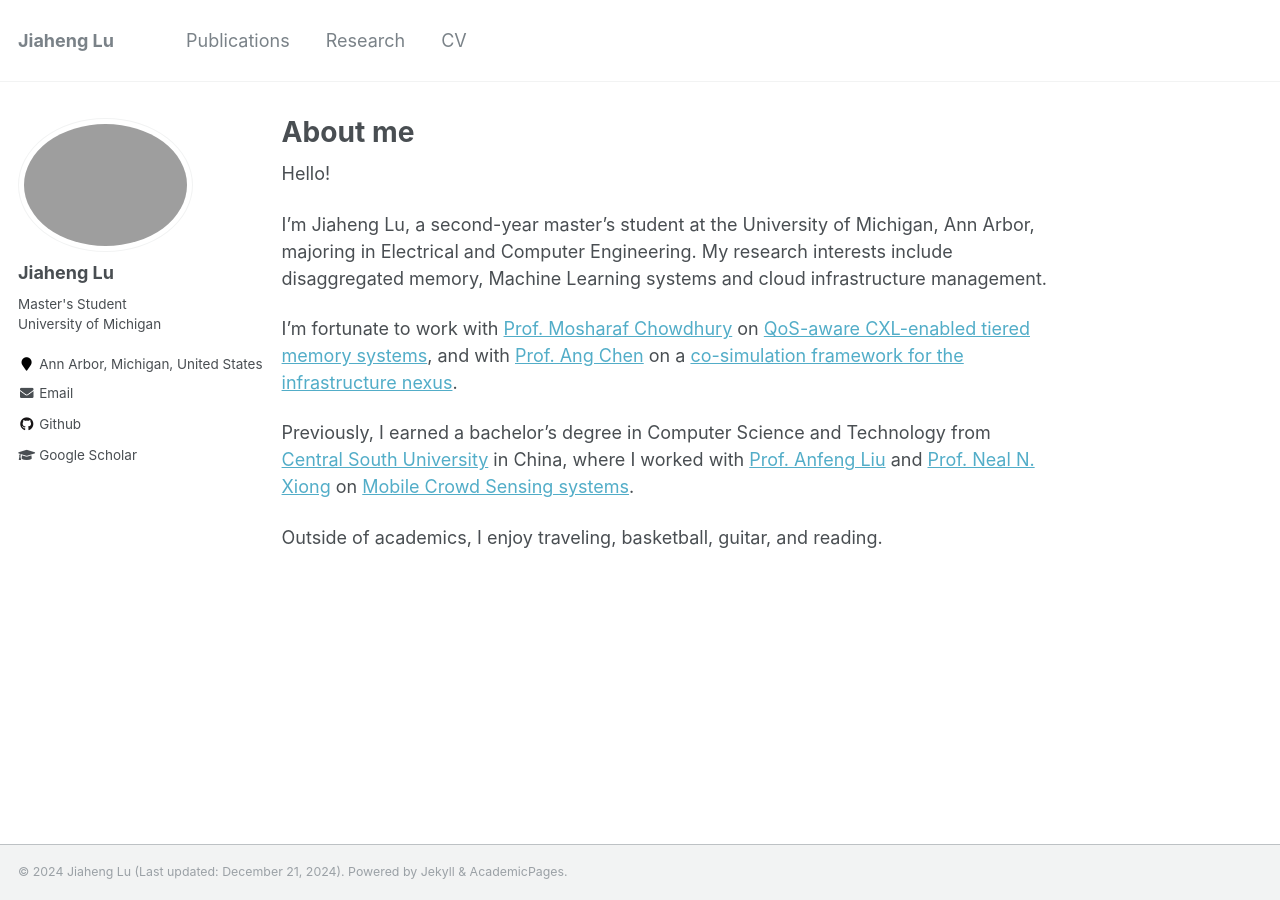
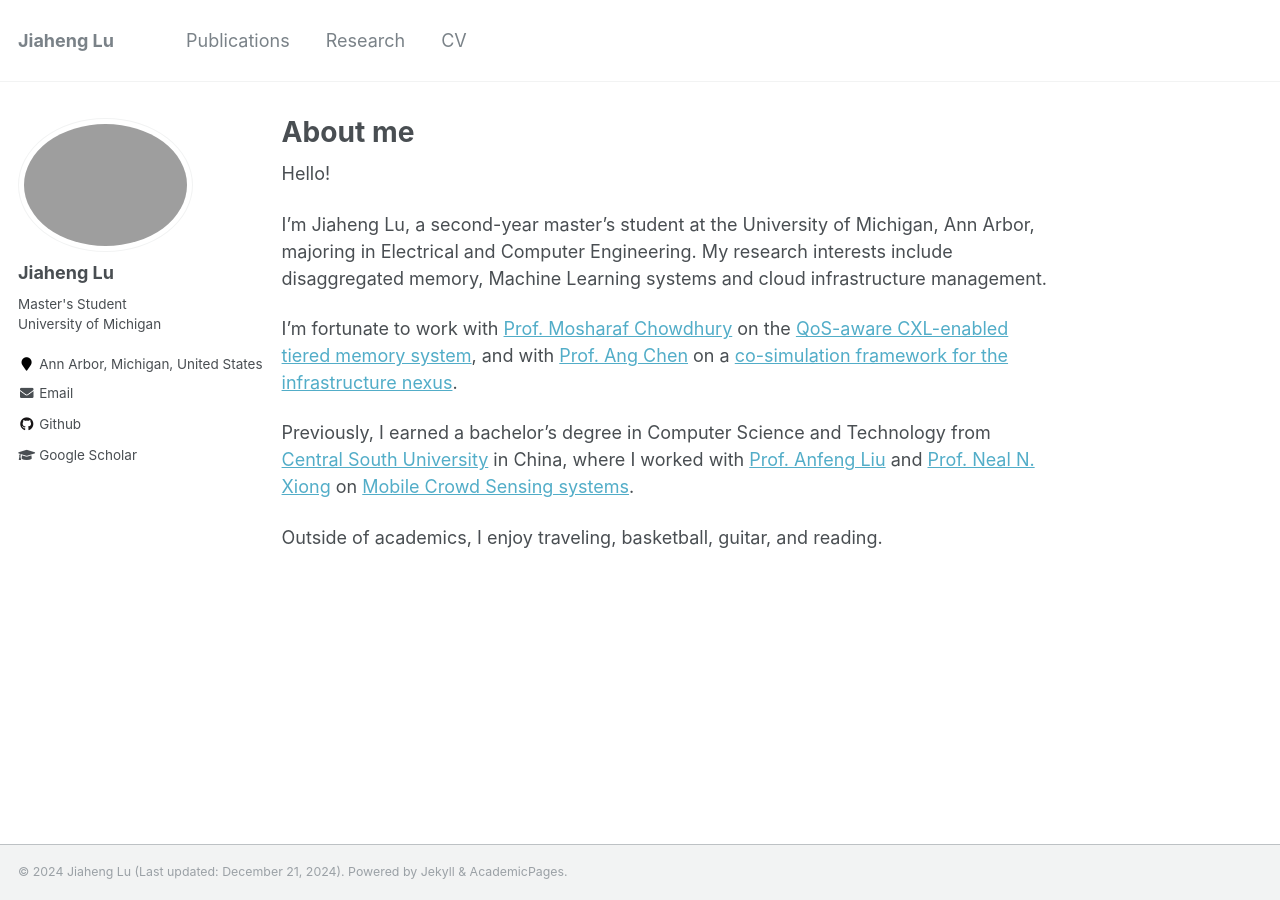
Before and after one commit to JhengLu/JhengLu.github.io, a Jekyll site: the page built from _pages/about.md, in a window 1280 px wide. Built offline with Jekyll 4.4.1, drawn with Linux system fonts in a browser that asks for light colours.

Commit message:
[text] minor in about me

```diff
--- a/_pages/about.md
+++ b/_pages/about.md
@@ -12,7 +12,7 @@ Hello!
 
 I'm Jiaheng Lu, a second-year master's student at the University of Michigan, Ann Arbor, majoring in Electrical and Computer Engineering. My research interests include disaggregated memory, Machine Learning systems and cloud infrastructure management.
 
-I'm fortunate to work with [Prof. Mosharaf Chowdhury](https://symbioticlab.org/people/) on [QoS-aware CXL-enabled tiered memory systems](https://arxiv.org/abs/2412.08938), and with [Prof. Ang Chen](https://web.eecs.umich.edu/~chenang/) on a [co-simulation framework for the infrastructure nexus](https://hotinfra24.github.io/papers/hotinfra24-final1.pdf).
+I'm fortunate to work with [Prof. Mosharaf Chowdhury](https://symbioticlab.org/people/) on the [QoS-aware CXL-enabled tiered memory system](https://arxiv.org/abs/2412.08938), and with [Prof. Ang Chen](https://web.eecs.umich.edu/~chenang/) on a [co-simulation framework for the infrastructure nexus](https://hotinfra24.github.io/papers/hotinfra24-final1.pdf).
 
 Previously, I earned a bachelor's degree in Computer Science and Technology from [Central South University](https://en.csu.edu.cn/) in China, where I worked with [Prof. Anfeng Liu](https://scholar.google.com/citations?user=9RDpn1gAAAAJ&hl=zh-CN) and [Prof. Neal N. Xiong](https://srinfo.sulross.edu/fs/1448) on [Mobile Crowd Sensing systems](https://jiahenglu.com/research/2022-02-28-MCS).
 
```
